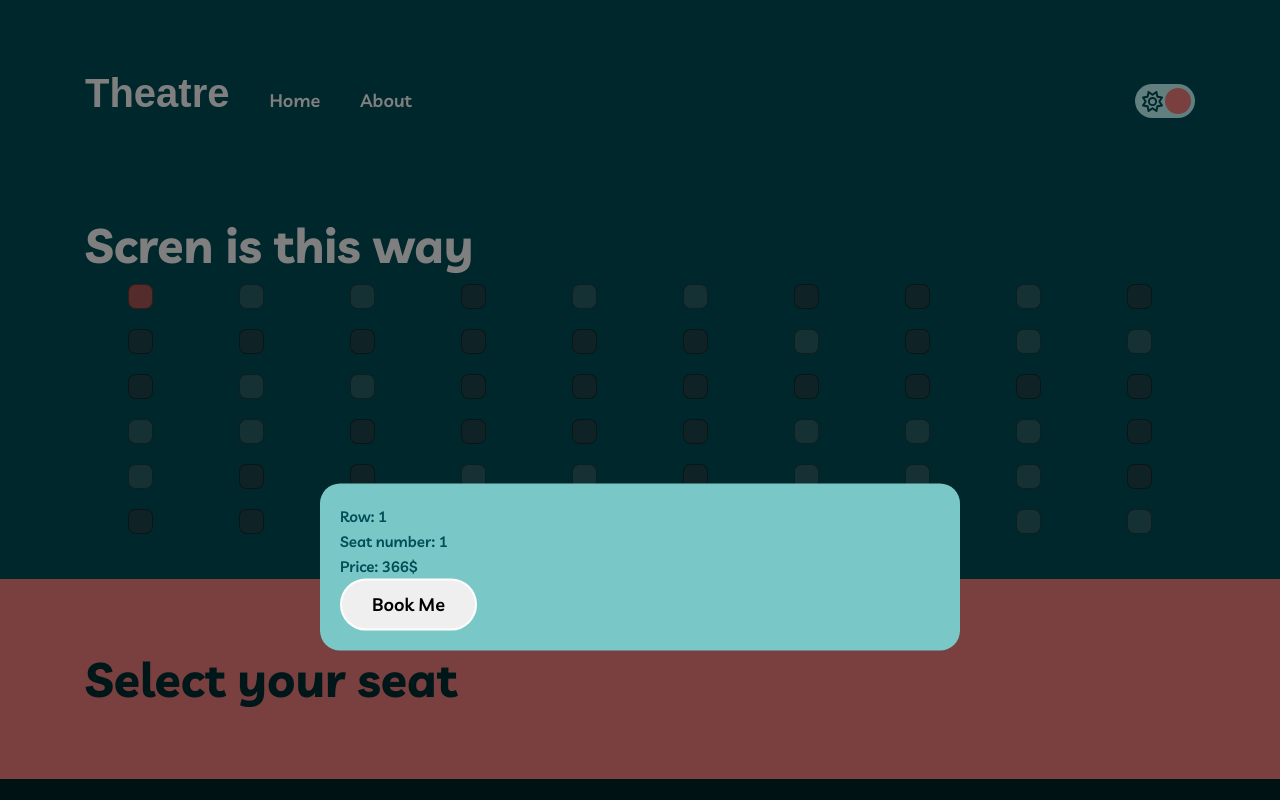
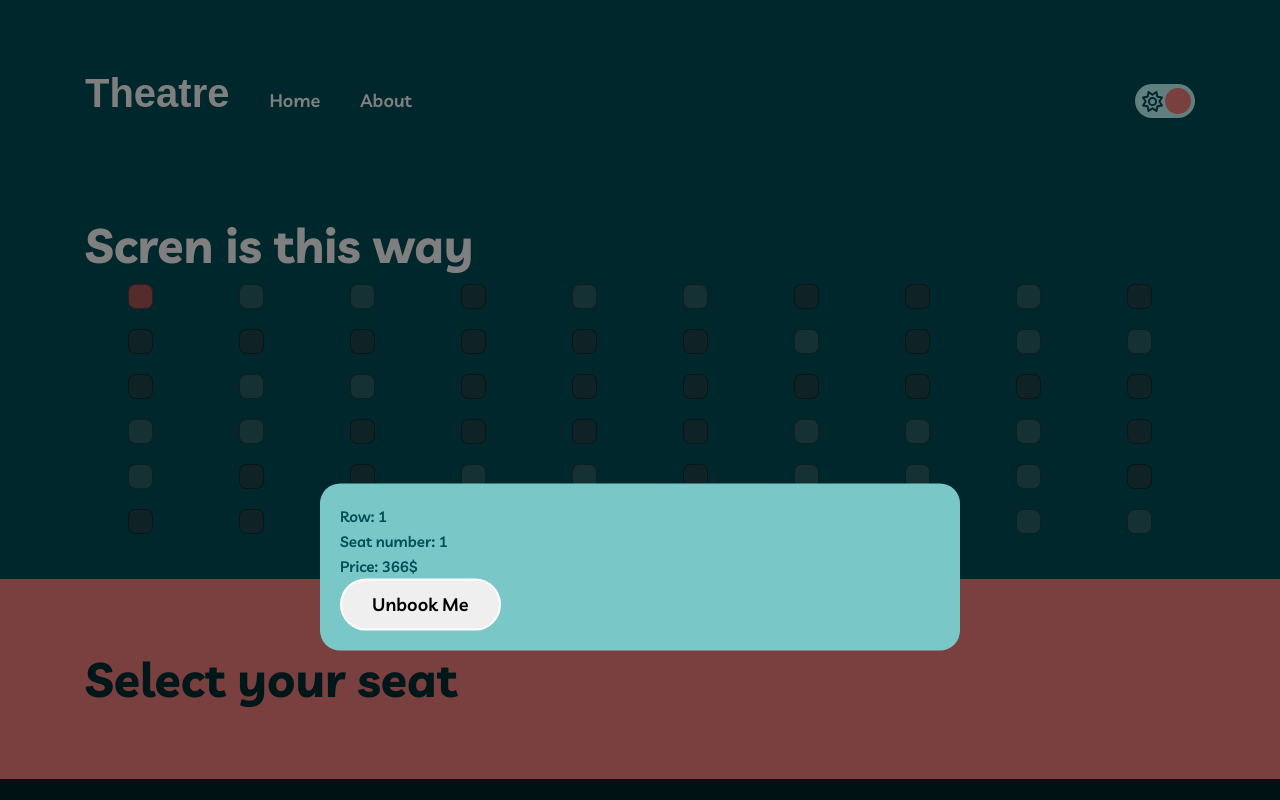
Before and after one commit to MorMarzan/theatre, a React (Vite) app: page / in a window 1280 px wide. Both pictures are taken after a click on the element 140 px from the left and 296 px from the top of the page. Shown: the top 800 px of the page. Built offline with nearby package versions, Linux system fonts and the light colour scheme; a web font is replaced by a local one.

Commit message:
Add booking functionality

```diff
--- a/src/pages/HomePage.jsx
+++ b/src/pages/HomePage.jsx
@@ -10,15 +10,28 @@ export function HomePage() {
     const navigate = useNavigate()
 
     useEffect(() => {
-        _loadSeats()
+        loadSeats()
     }, [])
 
-    async function _loadSeats() {
+    async function loadSeats() {
         try {
             const seats = await seatService.query()
             setSeats(seats)
         } catch (error) {
             console.error('Error loading seats:', error)
+        }
+    }
+
+    async function onBookSeat(seat) {
+        try {
+            seatService.save({ ...seat, isReserved: !seat.isReserved })
+            const updatedSeats = seats.map(rows =>
+                rows.map(s => s._id === seat._id ? { ...s, isReserved: !s.isReserved } : s)
+            )
+            setSeats(updatedSeats)
+            onUnselectSeat()
+        } catch (error) {
+            console.error('Error booking a seat:', err)
         }
     }
 
@@ -53,7 +66,7 @@ export function HomePage() {
                 </div>
             </section>
 
-            {selectedSeatId && <Outlet />}
+            {selectedSeatId && <Outlet context={onBookSeat} />}
             <div className={"backdrop " + modalOpenClass} onClick={onUnselectSeat}></div>
 
         </div>
--- a/src/pages/SeatDetails.jsx
+++ b/src/pages/SeatDetails.jsx
@@ -1,12 +1,12 @@
 import { useEffect, useState } from "react"
-import { useParams } from "react-router-dom"
+import { useOutletContext, useParams } from "react-router-dom"
 import { seatService } from "../services/seat.service"
 
 export function SeatDetails() {
 
     const { seatId } = useParams()
     const [seat, setSeat] = useState(null)
-
+    const onBookSeat = useOutletContext()
 
     useEffect(() => {
         loadSeat()
@@ -21,17 +21,13 @@ export function SeatDetails() {
         }
     }
 
-
-
     if (!seat) return
     return (
         <section className="seat-details">
-            <>
-                <p><span>Row:</span> {seat.loc.i + 1}</p>
-                <p><span>Seat number:</span> {seat.loc.j + 1}</p>
-                <p><span>Price:</span> {seat.price}$</p>
-                <button className="btn">Book Me</button>
-            </>
+            <p><span>Row:</span> {seat.loc.i + 1}</p>
+            <p><span>Seat number:</span> {seat.loc.j + 1}</p>
+            <p><span>Price:</span> {seat.price}$</p>
+            <button className="btn" onClick={() => onBookSeat(seat)}>{seat.isReserved ? 'Unbook' : 'Book'} Me</button>
         </section>
     )
 }
--- a/src/services/async-storage.service.js
+++ b/src/services/async-storage.service.js
@@ -17,7 +17,6 @@ async function get(entityType, entityId) {
         const entity = entities.reduce((foundEntity, row) => {
             return foundEntity || row.find(entity => entity._id === entityId)
         }, null)
-        // const entity = entities.find(entity => entity._id === entityId)
         if (!entity) {
             throw new Error(`Get failed, cannot find entity with id: ${entityId} in: ${entityType}`)
         }
@@ -46,9 +45,11 @@ async function post(entityType, newEntity) {
 async function put(entityType, updatedEntity) {
     try {
         const entities = await query(entityType)
-        const idx = entities.findIndex(entity => entity._id === updatedEntity._id)
-        if (idx < 0) throw new Error(`Update failed, cannot find entity with id: ${entityId} in: ${entityType}`)
-        entities.splice(idx, 1, updatedEntity)
+        const currEntity = await get(entityType, updatedEntity._id)
+        const idxI = currEntity.loc.i
+        const idxJ = currEntity.loc.j
+        if (!idxI || !idxJ) throw new Error(`Update failed, cannot find entity with id: ${updatedEntity._id} in: ${entityType}`)
+        entities[idxI].splice(idxJ, 1, updatedEntity)
         _save(entityType, entities)
         return updatedEntity
     } catch (error) {
--- a/src/services/seat.service.js
+++ b/src/services/seat.service.js
@@ -28,11 +28,8 @@ function getById(seatId) {
 }
 
 function save(seat) {
-    if (seat._id) {
-        return storageService.put(STORAGE_KEY, seat)
-    } else {
-        return storageService.post(STORAGE_KEY, seat)
-    }
+    return storageService.put(STORAGE_KEY, seat)
+
 }
 
 function getEmptySeat(loc, price = '', isReserved = false, isSeat = true) {
```
